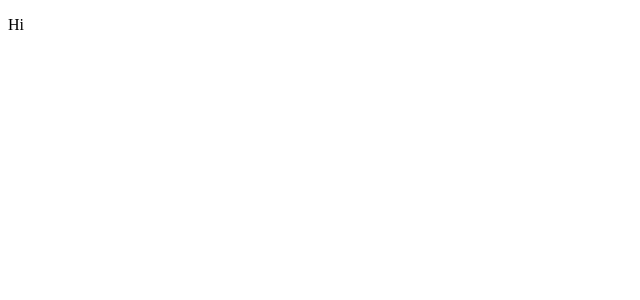
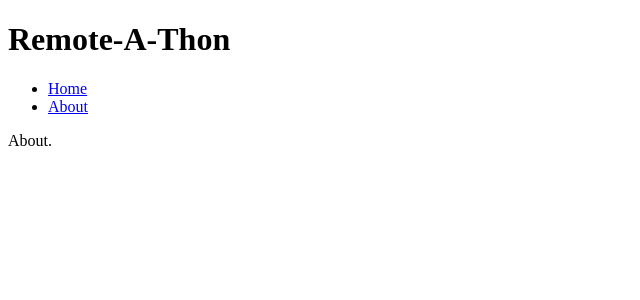
Before and after one commit to TravisBumgarner/Remote-A-Thon, a React app: page /about in a window 1280 px wide. Shown: the top 300 px of the page, without its empty margins (0-640 px from the left). Built offline with nearby package versions, Linux system fonts and the light colour scheme; the HTML template or start-up script is replaced by a standard one.

Commit message:
Added todo, routing, pages

```diff
--- a/src/ui/App/App.tsx
+++ b/src/ui/App/App.tsx
@@ -1,16 +1,19 @@
 import React from 'react'
 import styled from 'styled-components'
+import { BrowserRouter, Switch, Route } from 'react-router-dom'
 
-const AppWrapper = styled.div``
-
+import { Header, Navigation, Home, About} from './components'
 
 const App = () => {
     return (
-        <AppWrapper>
-            <p>Hi</p>
-        </AppWrapper>
-
-
+        <BrowserRouter>
+            <Header />
+            <Navigation />
+            <Switch>
+                <Route exact path="/" component={Home} />
+                <Route path="/about" component={About} />
+            </Switch>
+        </BrowserRouter>
     )
 }
 
--- /dev/null
+++ b/src/ui/App/components/About.tsx
@@ -0,0 +1,9 @@
+import React from 'React'
+
+const About = () => {
+    return <div>
+        About.
+    </div>
+}
+
+export default About
--- /dev/null
+++ b/src/ui/App/components/Header.tsx
@@ -0,0 +1,9 @@
+import React from 'React'
+
+const Header = () => {
+    return <div>
+        <h1>Remote-A-Thon</h1>
+    </div>
+}
+
+export default Header
--- /dev/null
+++ b/src/ui/App/components/Home.tsx
@@ -0,0 +1,9 @@
+import React from 'React'
+
+const Home = () => {
+    return <div>
+        Home.
+    </div>
+}
+
+export default Home
--- /dev/null
+++ b/src/ui/App/components/Navigation.tsx
@@ -0,0 +1,14 @@
+import React from 'React'
+import { Link } from 'react-router-dom'
+
+const Navigation = () => {
+    return <div>
+        <ul>
+        <li><Link to="/">Home</Link></li>
+        <li><Link to="/about">About</Link></li>
+
+        </ul>
+    </div>
+}
+
+export default Navigation
--- /dev/null
+++ b/src/ui/App/components/index.ts
@@ -0,0 +1,11 @@
+import Header from './Header'
+import Navigation from './Navigation'
+import Home from './Home'
+import About from './About'
+
+export {
+    Header,
+    Navigation,
+    Home,
+    About
+}
--- a/src/ui/index.tsx
+++ b/src/ui/index.tsx
@@ -2,7 +2,6 @@
 import ReactDOM from 'react-dom'
 
 import App from './App'
-
 
 const renderApp = () => {
     ReactDOM.render(
```
Also changed, not shown: 1 other file (tests, documents, lock files or other folders).
